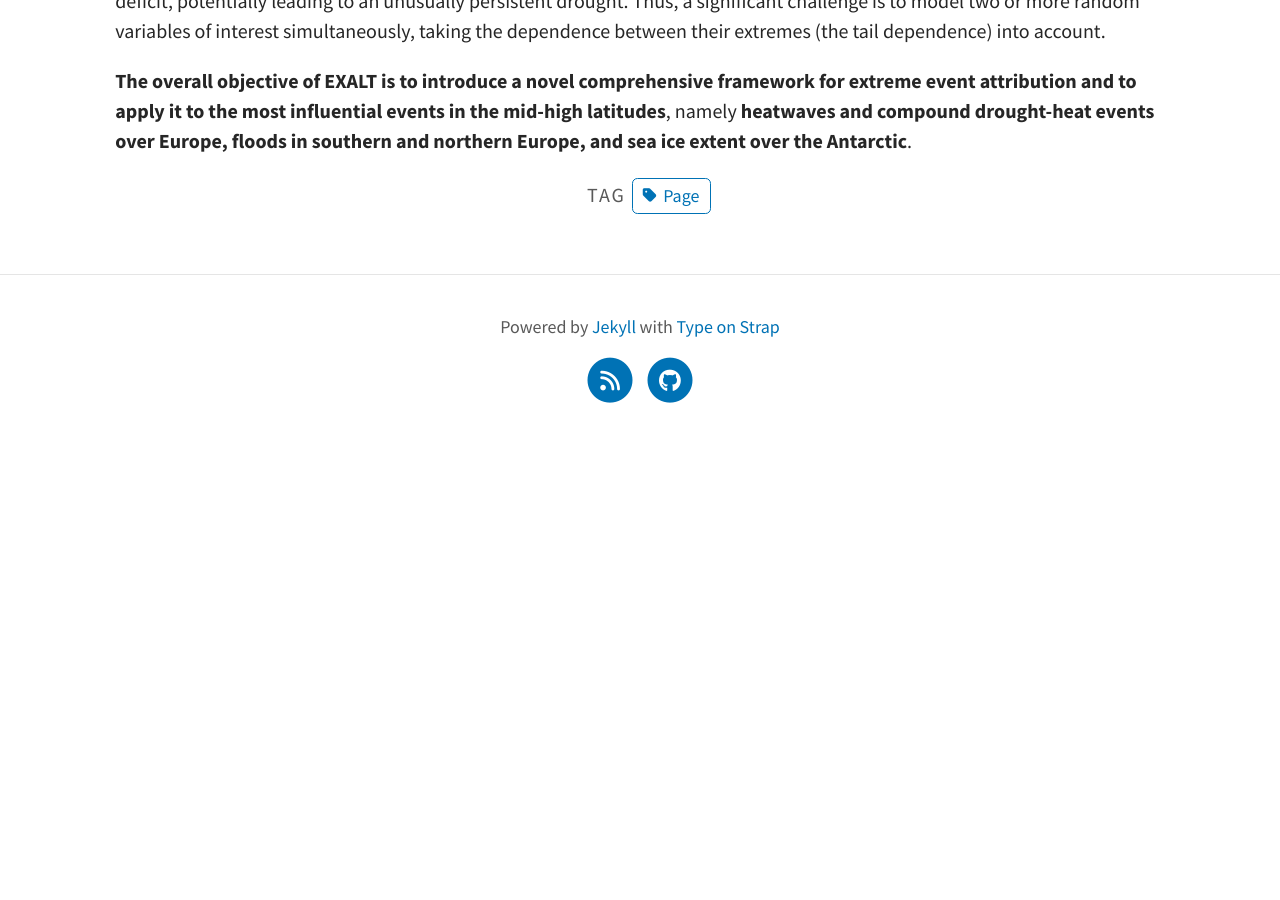
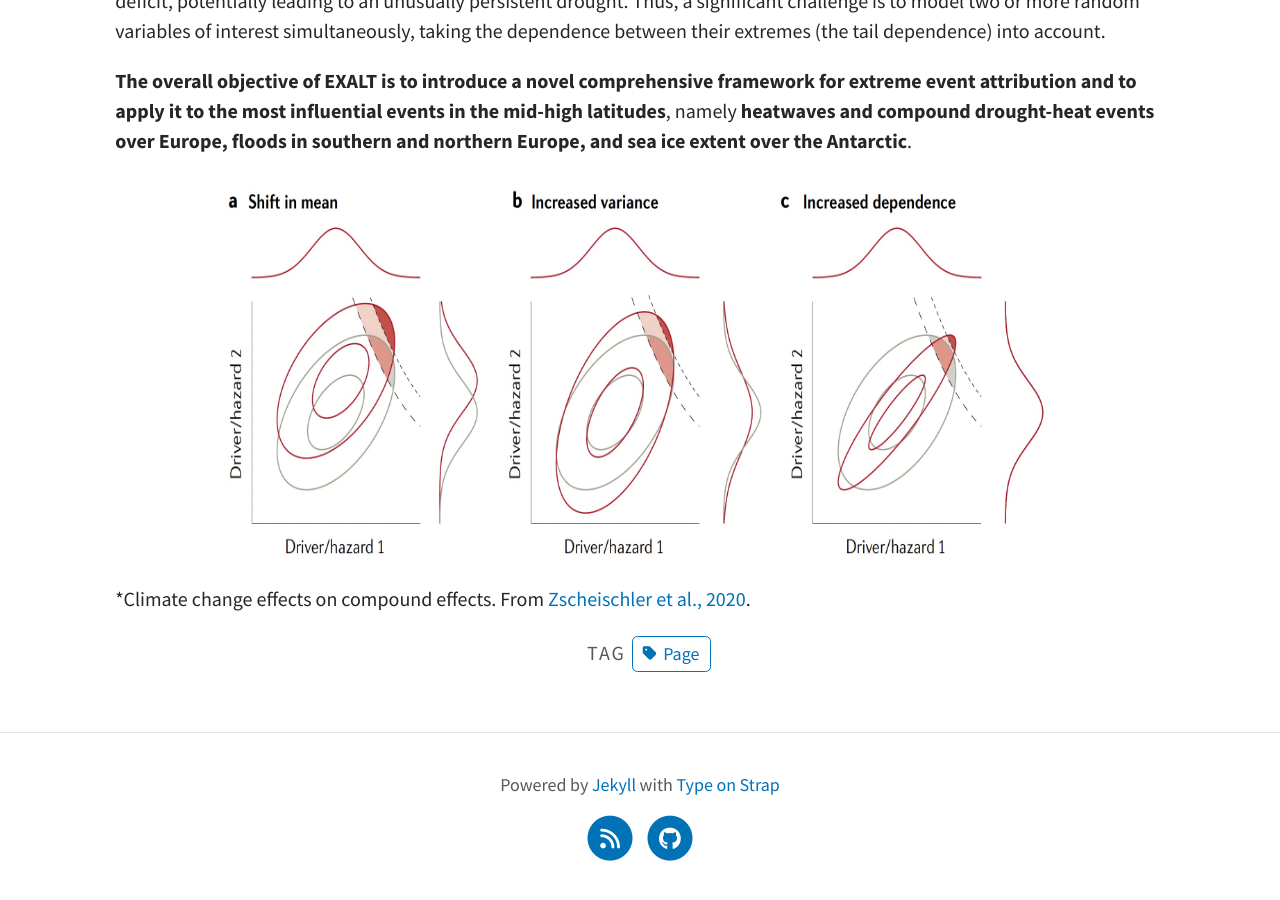
Before and after one commit to frragone/exalt-project.github.io, a Jekyll site: the page built from pages/1_Science.md, in a window 1280 px wide and 900 px high, scrolled down 867 px. Built offline with Jekyll 4.4.1, drawn with Linux system fonts in a browser that asks for light colours; a script that is not in the unit is left out; before the commit the page ends 1309 px from its top, so only the background shows below that.

Commit message:
Update 1_Science.md

```diff
--- a/pages/1_Science.md
+++ b/pages/1_Science.md
@@ -33,3 +33,6 @@ dependence between their extremes (the tail dependence) into account.
 and to apply it to the most influential events in the mid-high latitudes**, namely **heatwaves and
 compound drought-heat events over Europe, floods in southern and northern Europe, and sea ice extent over
 the Antarctic**.
+
+<img src="/assets/img/Compounds.jpg" height = "400px">
+*Climate change effects on compound effects. From [Zscheischler et al., 2020](https://www.nature.com/articles/s43017-020-0060-z).
```
